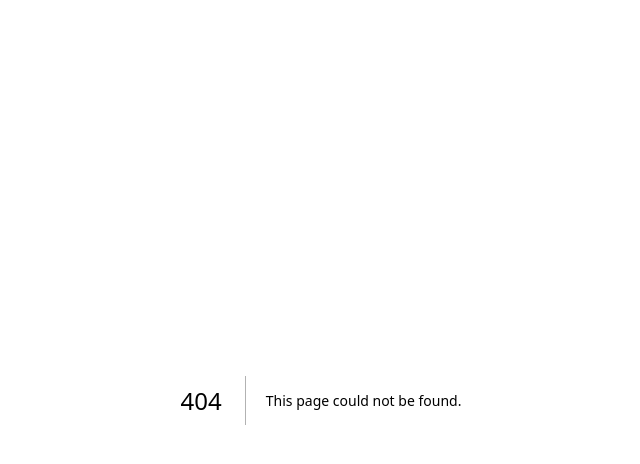
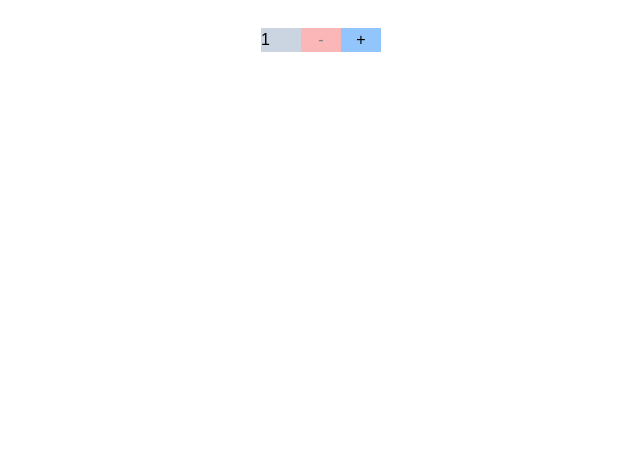
Before and after one commit to JohnPaolo18/cprg306-assignments, a Next.js app: page /week-4 in a window 1280 px wide. Before the commit this address had no page. Shown: the top 464 px of the page, without its empty margins (319-959 px from the left). Built offline with nearby package versions, Linux system fonts and the light colour scheme.

Commit message:
week 4 added
increment and decrement functions assignment for week 4 added

```diff
--- a/app/page.js
+++ b/app/page.js
@@ -8,6 +8,8 @@
       <Link href="/week-2">Week 2 Assignment</Link>
       <br />
       <Link href="/week-3">Week 3 Assignment</Link>
+      <br/>
+      <Link href="/week-4">Week 4 Assignment</Link>
     </main>
   );
 }
--- a/app/week-3/page.js
+++ b/app/week-3/page.js
@@ -1,4 +1,4 @@
-import ItemList from "./item-list";
+import ItemList from "./item-List";
 
 export default function Page() {
   return (
--- /dev/null
+++ b/app/week-4/new-item.js
@@ -0,0 +1,41 @@
+"use client";
+
+import { useState } from "react";
+
+export default function NewItem() {
+    const [quantity, setQuantity] = useState(1);
+
+    const increment = () => {
+        if (quantity < 20) {
+            setQuantity(quantity + 1);
+        }
+    };
+
+    const decrement = () => {
+        if (quantity > 1) {
+            setQuantity(quantity - 1);
+        }
+    };
+
+    return (
+        <main className="flex justify-center w-full">
+            <div className="flex justify-between p-3 m-4 bg-white text-black w-36">
+                <h1 className="w-10 bg-slate-300 align-middle">{quantity}</h1>
+                <button
+                    onClick={decrement}
+                    className={`w-10 bg-red-400 hover:bg-red-600 ${quantity <= 1 ? 'opacity-50 cursor-not-allowed' : 'hover:font-bold active:bg-blue-200'}`}
+                    disabled={quantity <= 1}
+                >
+                    -
+                </button>
+                <button
+                    onClick={increment}
+                    className={`w-10 bg-blue-300 hover:bg-blue-500 ${quantity >= 20 ? 'opacity-50 cursor-not-allowed' : 'hover:font-bold active:bg-blue-200'}`}
+                    disabled={quantity >= 20}
+                >
+                    +
+                </button>
+            </div>
+        </main>
+    );
+}
--- /dev/null
+++ b/app/week-4/page.js
@@ -0,0 +1,10 @@
+import NewItem from "./new-item.js";
+
+export default function Page() {
+  return (
+    <main>
+      <h1 className="flex justify-center w-full" ></h1>
+      <NewItem />
+    </main>
+  );
+}
```
